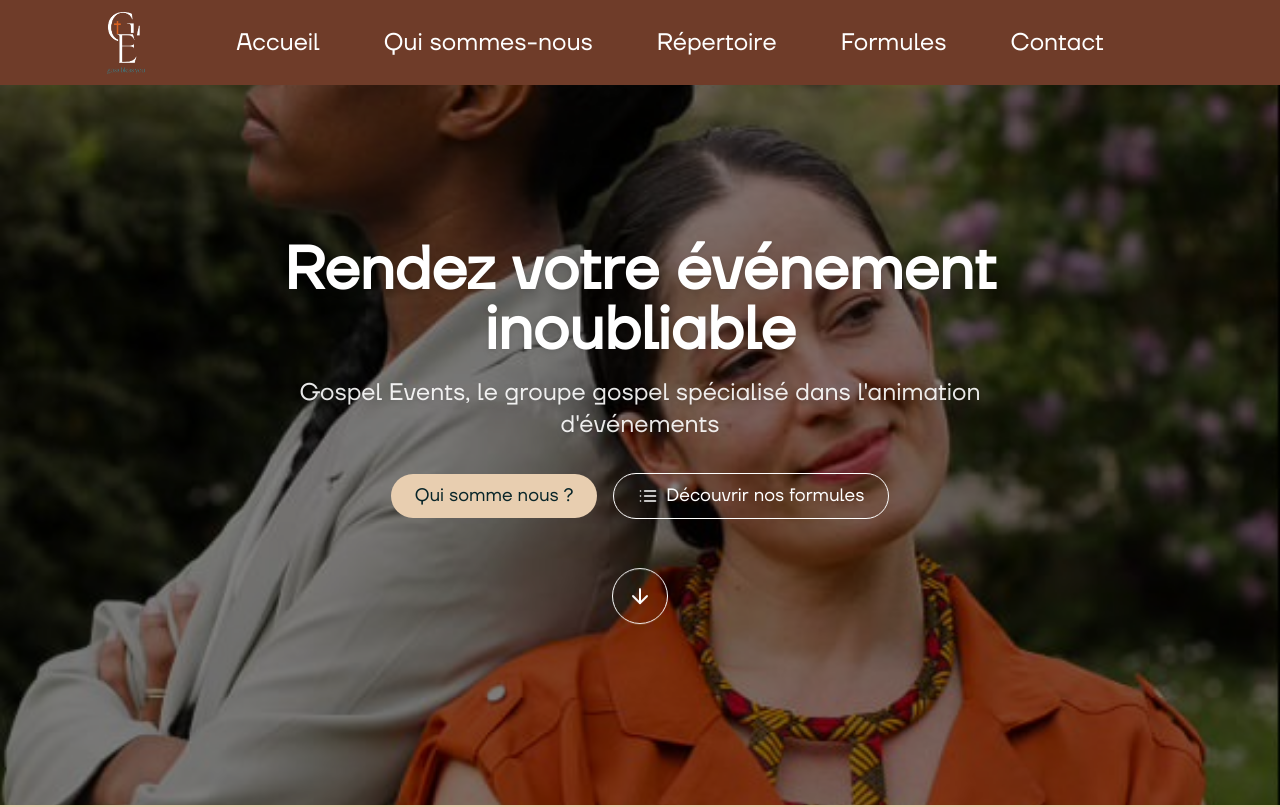
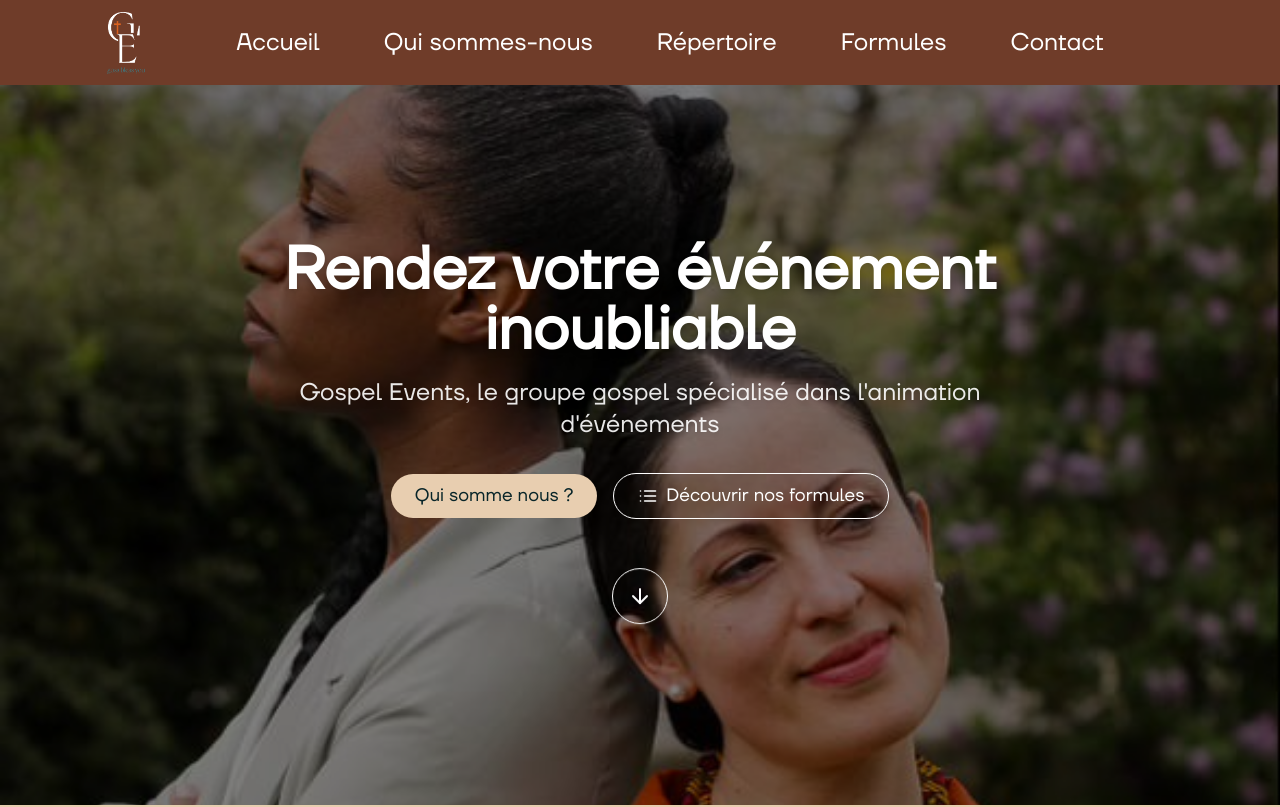
Before and after one commit to kaynye/gospel-events, a Next.js app: page / in a window 1280 px wide. Shown: the top 807 px of the page. Built offline with nearby package versions, Linux system fonts and the light colour scheme; a web font is replaced by a local one.

Commit message:
updates position hero cover image

```diff
--- a/src/app/globals.css
+++ b/src/app/globals.css
@@ -51,7 +51,7 @@ body {
 .hero-section {
   background-image: url('/group.jpg');
   background-size: cover;
-  background-position: center;
+  background-position: 50% 35%;
   position: relative;
 }
 
```
